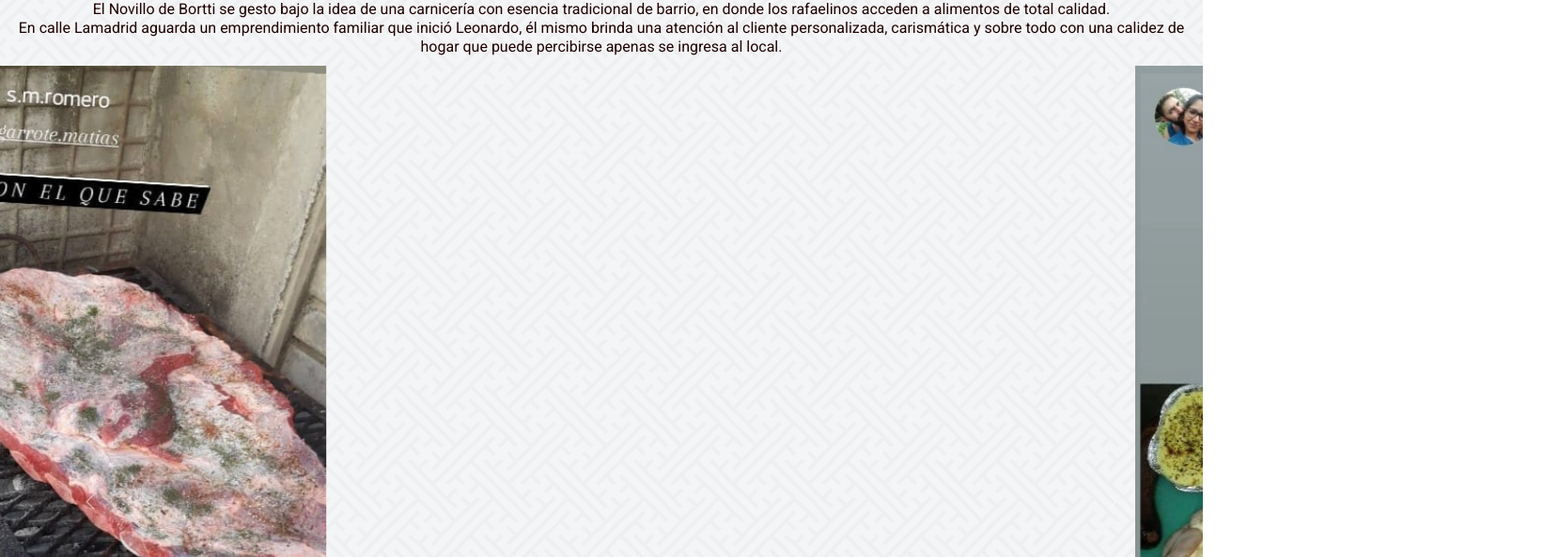
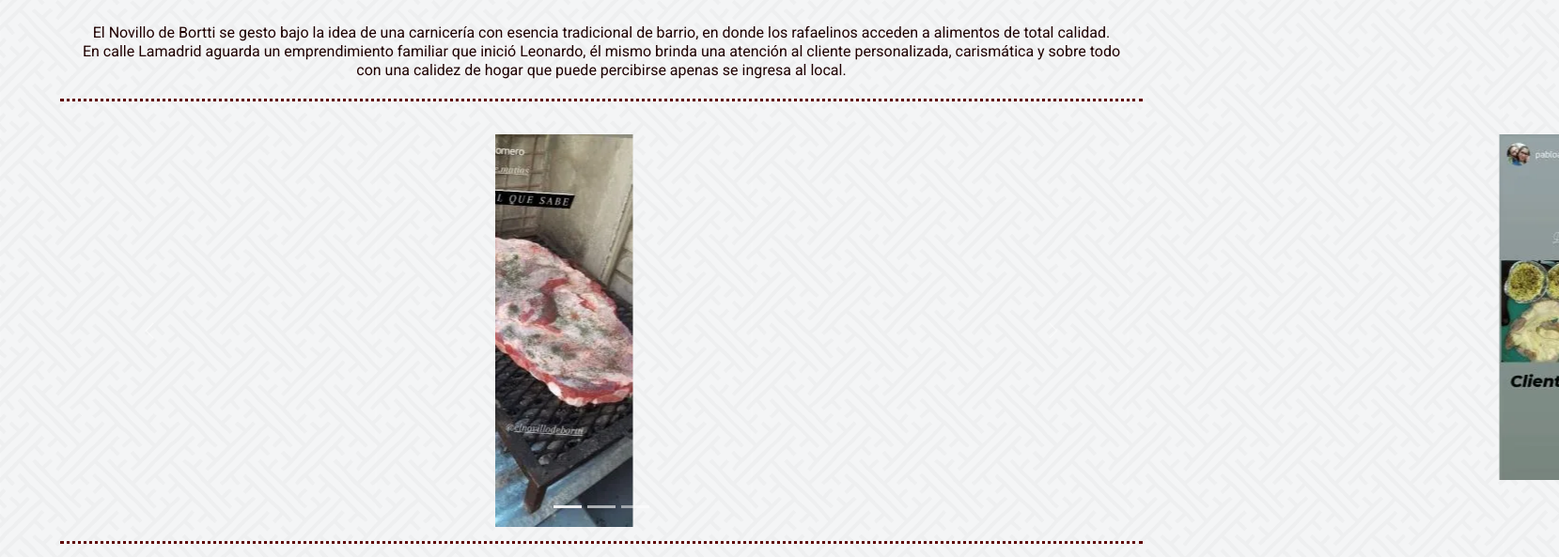
Before and after one commit to carirossa/carniceria, a plain HTML site: page index.html in a window 1280 px wide. Shown: the part 186-779 px from the top of the page at 94% size, 1659 px wide, since content can reach past the window. Drawn offline with nearby package versions, Linux system fonts and the light colour scheme.

Commit message:
arreglo nav + carrusel

```diff
--- a/index.html
+++ b/index.html
@@ -60,13 +60,13 @@
                 </div>
                 <div class="carousel-inner">
                 <div class="carousel-item active">
-                    <img src="img/cliente 1.JPG" class="d-block w-95" alt="costillal en la parrilla">
+                    <img src="img/cliente-1.webp" class="d-block w-95" alt="costillal en la parrilla">
                 </div>
                 <div class="carousel-item">
-                    <img src="img/cliente 2.JPG" class="d-block w-95" alt="achura y asado listo para cocinar">
+                    <img src="img/cliente-2.webp" class="d-block w-95" alt="achura y asado listo para cocinar">
                 </div>
                 <div class="carousel-item">
-                    <img src="img/cliente 3.JPG" class="d-block w-95" alt="costillal a la estaca">
+                    <img src="img/cliente-3.webp" class="d-block w-95" alt="costillal a la estaca">
                 </div>
                 </div>
                 <button class="carousel-control-prev" type="button" data-bs-target="#carouselExampleIndicators" data-bs-slide="prev">
--- a/scss/_index.scss
+++ b/scss/_index.scss
@@ -1,15 +1,18 @@
-section{
-    .nos_foto{
-        width: 80%;
+main{
+     .nos_foto{
+        width: 90%;
         height: auto;
-        margin: 20px 100px;
+        margin: 20px auto;
         padding: 10px;
         border-bottom: dotted $tercColor;
-    }
+            .carousel-inner{
+                margin: 5px 40%;
+            }
+       }
     .nos__historia{
-        width: 70%;
+        width: 90%;
         height: auto;
-        margin: 50px auto;
+        margin: 20px auto;
         padding: 10px;
         border-bottom: dotted $tercColor;
     }
@@ -19,5 +22,4 @@ section{
         font-size: $textSm;
         line-height: 2rem;
     }
-
 }
--- a/scss/_navbar.scss
+++ b/scss/_navbar.scss
@@ -7,6 +7,7 @@
             text-decoration: none;
             font-family: 'Roboto', sans-serif;
             font-size: $textL;
+            margin: 0 $textS;
           }
         }
     svg{
--- a/scss/_vars.scss
+++ b/scss/_vars.scss
@@ -9,3 +9,4 @@ $textLg: 2.5rem;
 $textL: 2rem;
 $textMd: 1.8rem;
 $textSm: 1.6rem;
+$textS: 1rem;
```
Also changed, not shown: css/main.css, img/cliente 1.JPG (deleted), img/cliente 2.JPG (deleted), img/cliente 3.JPG (deleted), img/cliente 4.JPG (deleted), img/cliente 5.JPG (deleted), img/cliente-1.webp (added), img/cliente-2.webp (added), img/cliente-3.webp (added), 1 other file.
